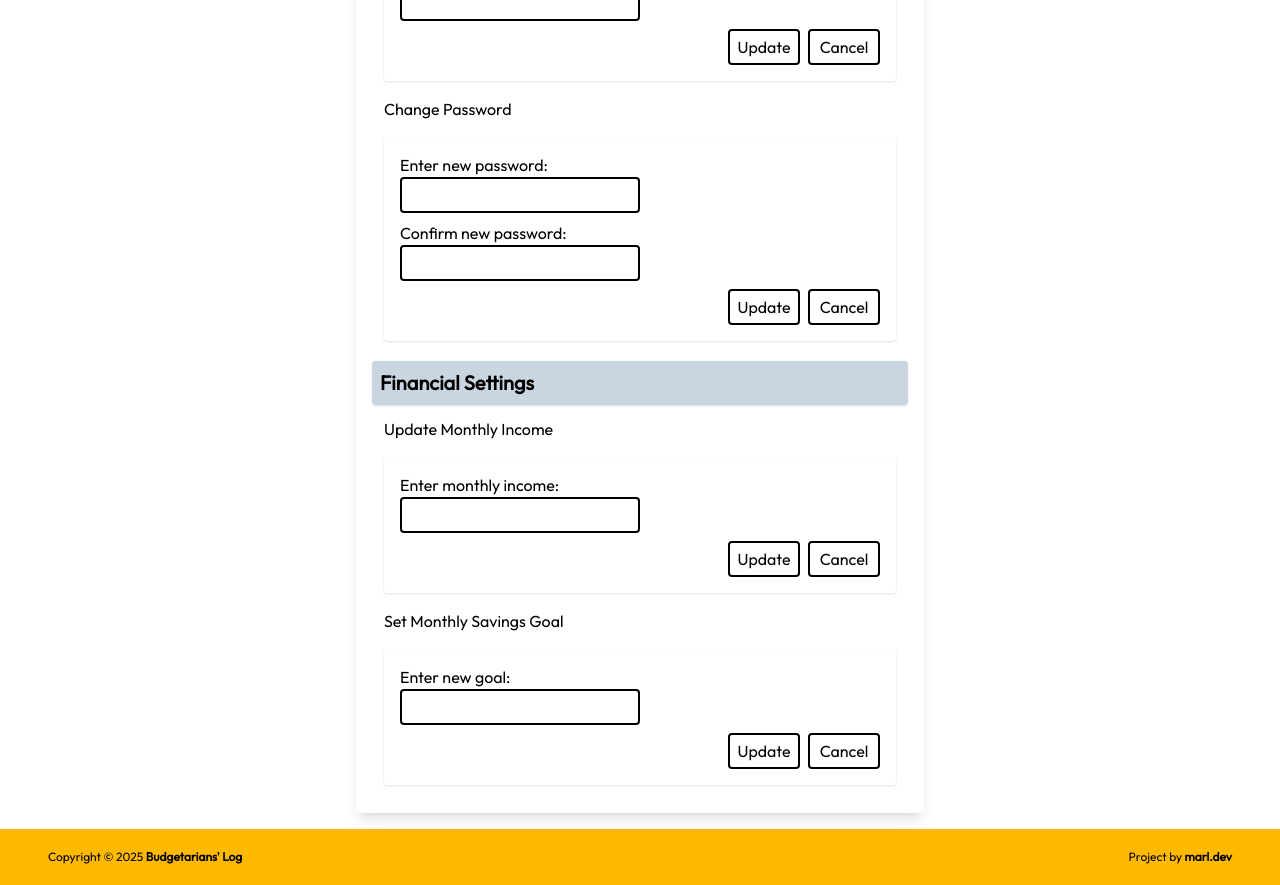
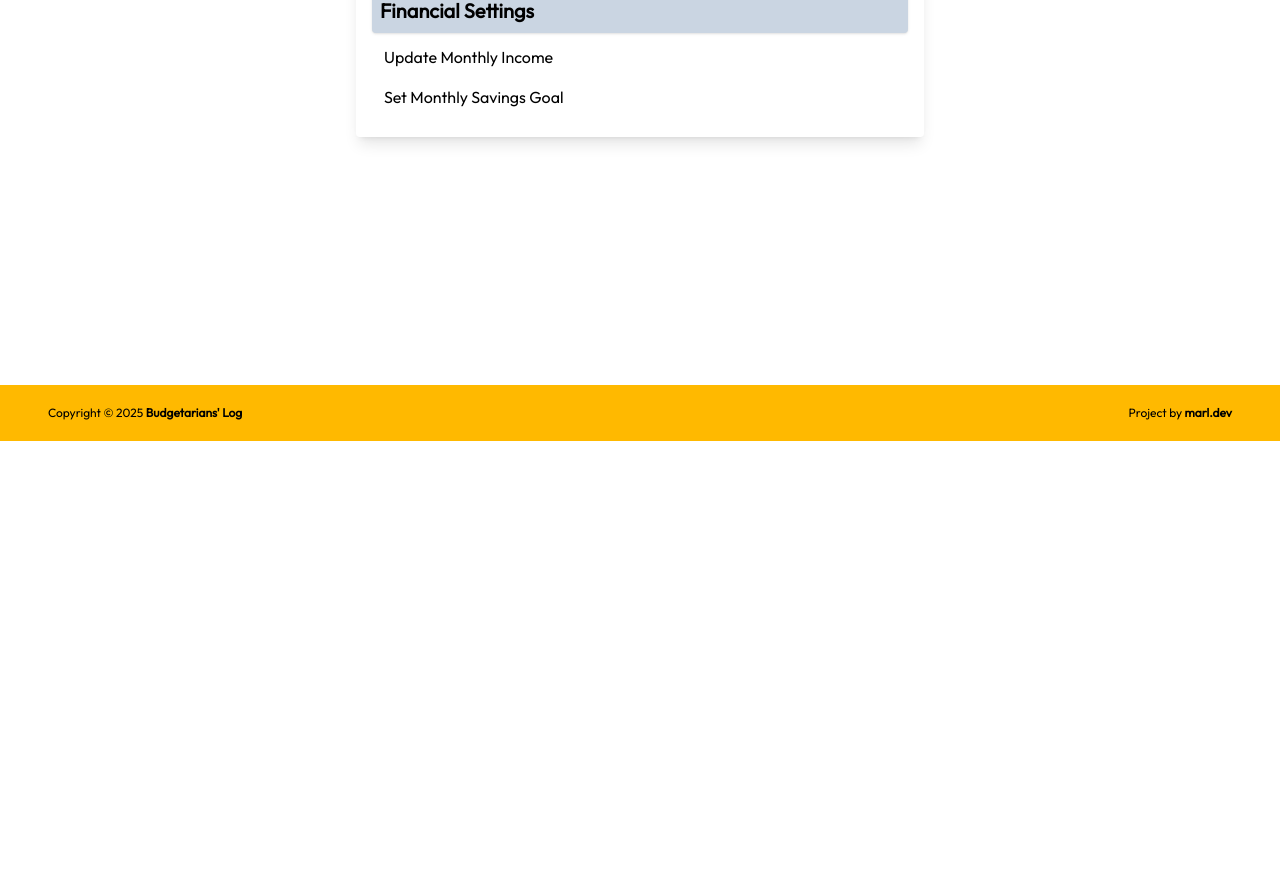
Before and after one commit to marlmunar/budget-tracker, a React (Vite) app in the folder frontend/: page /settings in a window 1280 px wide. Shown: the part 359-1244 px from the top of the page. After the commit the page ends 800 px from the top, so only its background shows below. Built offline with nearby package versions, Linux system fonts and the light colour scheme; sample sign-in values are in the browser's storage.

Commit message:
Added interactivity to the selected user settings

```diff
--- a/frontend/src/pages/UserSettings.jsx
+++ b/frontend/src/pages/UserSettings.jsx
@@ -26,8 +26,14 @@ const UserSettings = () => {
             </h3>
             <ul className="p-2  flex flex-col gap-2 *:p-1">
               <li>
-                <button type="button">Update Email</button>
+                <button
+                  type="button"
+                  onClick={() => setActiveSettings("email")}
+                >
+                  Update Email
+                </button>
               </li>
+              {activeSettings === "email" && (
                 <form>
                   <div className="flex p-4 flex-col gap-2 justify-center shadow rounded">
                     <div className="flex flex-col justify-center w-[50%]">
@@ -44,13 +50,25 @@ const UserSettings = () => {
                     </div>
                     <div className="justify-self-end flex justify-end gap-2 *:border-2 *:h-9 *:w-18 *:rounded">
                       <button>Update</button>
-                    <button type="button">Cancel</button>
+                      <button
+                        type="button"
+                        onClick={() => setActiveSettings("")}
+                      >
+                        Cancel
+                      </button>
                     </div>
                   </div>
                 </form>
+              )}
               <li>
-                <button type="button">Change Password</button>
+                <button
+                  type="button"
+                  onClick={() => setActiveSettings("password")}
+                >
+                  Change Password
+                </button>
               </li>
+              {activeSettings === "password" && (
                 <form>
                   <div className="flex p-4 flex-col gap-2 justify-center shadow rounded">
                     <div className="flex flex-col gap-2">
@@ -67,7 +85,9 @@ const UserSettings = () => {
                         />
                       </div>
                       <div className="flex flex-col justify-center w-[50%]">
-                      <label htmlFor="newPassword">Confirm new password:</label>
+                        <label htmlFor="newPassword">
+                          Confirm new password:
+                        </label>
                         <input
                           name="newPassword"
                           type="password"
@@ -82,10 +102,16 @@ const UserSettings = () => {
 
                     <div className="justify-self-end grow flex justify-end gap-2 *:border-2 *:h-9 *:w-18 *:rounded">
                       <button>Update</button>
-                    <button type="button">Cancel</button>
+                      <button
+                        type="button"
+                        onClick={() => setActiveSettings("")}
+                      >
+                        Cancel
+                      </button>
                     </div>
                   </div>
                 </form>
+              )}
             </ul>
           </section>
 
@@ -95,8 +121,14 @@ const UserSettings = () => {
             </h3>
             <ul className="p-2  flex flex-col gap-2 *:p-1">
               <li>
-                <button type="button">Update Monthly Income</button>
+                <button
+                  type="button"
+                  onClick={() => setActiveSettings("income")}
+                >
+                  Update Monthly Income
+                </button>
               </li>
+              {activeSettings === "income" && (
                 <form>
                   <div className="flex p-4 flex-col gap-2 justify-center shadow rounded">
                     <div className="flex flex-col justify-center w-[50%]">
@@ -113,13 +145,25 @@ const UserSettings = () => {
                     </div>
                     <div className="justify-self-end flex justify-end gap-2 *:border-2 *:h-9 *:w-18 *:rounded">
                       <button>Update</button>
-                    <button type="button">Cancel</button>
+                      <button
+                        type="button"
+                        onClick={() => setActiveSettings("")}
+                      >
+                        Cancel
+                      </button>
                     </div>
                   </div>
                 </form>
+              )}
               <li>
-                <button type="button">Set Monthly Savings Goal</button>
+                <button
+                  type="button"
+                  onClick={() => setActiveSettings("goals")}
+                >
+                  Set Monthly Savings Goal
+                </button>
               </li>
+              {activeSettings === "goals" && (
                 <form>
                   <div className="flex p-4 flex-col gap-2 justify-center shadow rounded">
                     <div className="flex flex-col justify-center w-[50%]">
@@ -136,10 +180,16 @@ const UserSettings = () => {
                     </div>
                     <div className="justify-self-end flex justify-end gap-2 *:border-2 *:h-9 *:w-18 *:rounded">
                       <button>Update</button>
-                    <button type="button">Cancel</button>
+                      <button
+                        type="button"
+                        onClick={() => setActiveSettings("")}
+                      >
+                        Cancel
+                      </button>
                     </div>
                   </div>
                 </form>
+              )}
             </ul>
           </section>
         </div>
```
Lines whose indentation alone changed are shown as unchanged.
